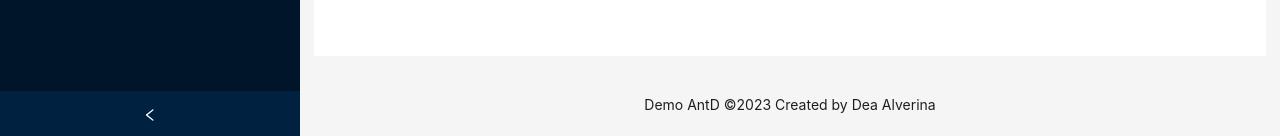
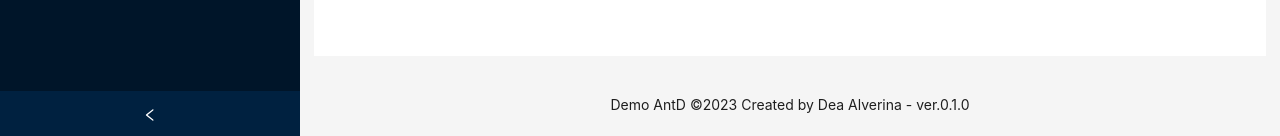
Before and after one commit to dealverina/antd-demo-ts, a React (Create React App) app: page / in a window 1280 px wide. Shown: the part 661-797 px from the top of the page. Built offline with nearby package versions, Linux system fonts and the light colour scheme.

Commit message:
add handle resize

```diff
--- a/src/App.tsx
+++ b/src/App.tsx
@@ -1,6 +1,6 @@
-import { useState } from "react";
+import { useEffect, useState } from "react";
 import { Avatar, Dropdown, Layout, Menu, Space, theme } from "antd";
-import { dropdownItems, items as menuItems } from "./Items";
+import { items as menuItems } from "./Items";
 import { UserOutlined, DownOutlined } from "@ant-design/icons";
 import type { FC } from "react";
 import "./App.css";
@@ -8,28 +8,43 @@ import "./App.css";
 const { Header, Content, Footer, Sider } = Layout;
 
 const App: FC = () => {
+  const package_json = require("../package.json");
   const items = menuItems;
   const [collapsed, setCollapsed] = useState(false);
+  const [isMobile, setIsMobile] = useState(false);
   const [selectedMenu, setSelectedMenu] = useState("dashboard");
   const {
     token: { colorBgContainer },
   } = theme.useToken();
+
+  useEffect(() => {
+    window.addEventListener("resize", handleResize);
+    setCollapsed(isMobile ? true : false);
+  }, [isMobile]);
+
+  const handleResize = () => {
+    if (window.innerWidth < 720) {
+      setIsMobile(true);
+    } else {
+      setIsMobile(false);
+    }
+  };
 
   const getActiveMenu = () => {
     let activeMenu = "";
 
     if (selectedMenu.includes("-")) {
       const splitKey = selectedMenu.split("-");
-      if(splitKey.length > 0) {
+      if (splitKey.length > 0) {
         let tampItems = items;
         let tampKey = splitKey[0];
-        for(let i = 0; i < splitKey.length; i++) {
+        for (let i = 0; i < splitKey.length; i++) {
           // eslint-disable-next-line no-loop-func
           const item = tampItems.find((val) => val?.key === tampKey);
           if (item) {
-            if(item.children) {
+            if (item.children) {
               tampItems = item.children;
-              tampKey += `-${splitKey[i+1]}`
+              tampKey += `-${splitKey[i + 1]}`;
             } else {
               activeMenu = item.label;
             }
@@ -71,7 +86,10 @@ const App: FC = () => {
           onClick={(e) => setSelectedMenu(e.key)}
         />
       </Sider>
-      <Layout style={{ marginLeft: !collapsed ? 300 : 80 }}>
+      <Layout
+        style={{ marginLeft: !collapsed ? 300 : 80 }}
+        className={`${isMobile && !collapsed ? "hidden" : ""}`}
+      >
         <Header style={{ background: colorBgContainer }} className="px-4">
           <div className="flex">
             <div className="flex-1 font-bold">
@@ -82,7 +100,7 @@ const App: FC = () => {
                 <a onClick={(e) => e.preventDefault}>
                   <Space className="font-bold">
                     <Avatar icon={<UserOutlined />} />
-                    Nama Pengguna
+                    {isMobile ? "" : "Nama Pengguna"}
                     <DownOutlined />
                   </Space>
                 </a>
@@ -100,7 +118,7 @@ const App: FC = () => {
           main content
         </Content>
         <Footer style={{ textAlign: "center" }}>
-          Demo AntD ©2023 Created by Dea Alverina
+          Demo AntD ©2023 Created by Dea Alverina - ver.{package_json.version}
         </Footer>
       </Layout>
     </Layout>
```
